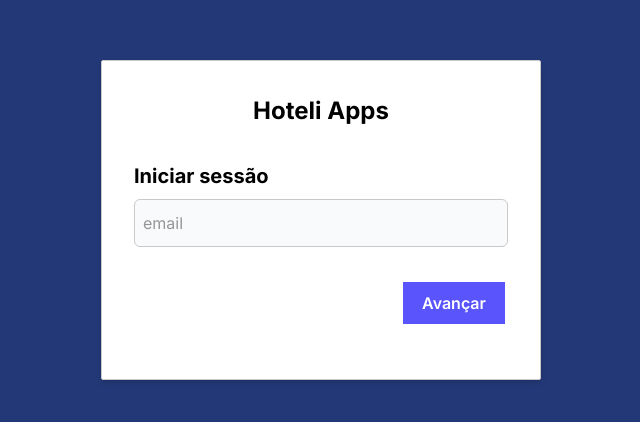
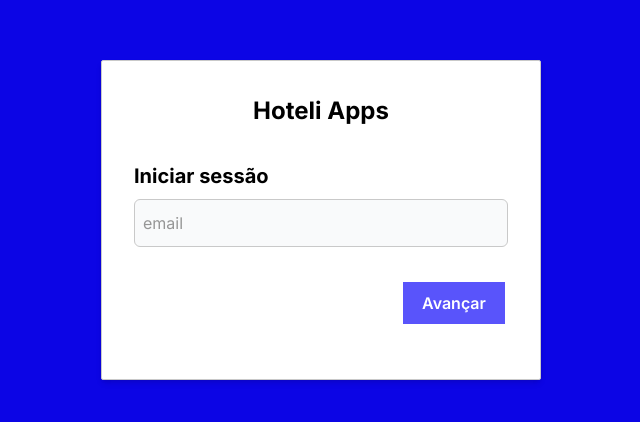
Before and after one commit to Yuri-Joel/gestao-de-hotelaria, a Next.js app: page /login in a window 1280 px wide. Shown: the part 180-602 px from the top of the page, without its empty margins (319-959 px from the left). Built offline with nearby package versions, Linux system fonts and the light colour scheme.

Commit message:
fix: update layout background color and rename login button for clarity

```diff
--- a/src/app/(public)/(auth)/layout.tsx
+++ b/src/app/(public)/(auth)/layout.tsx
@@ -1,6 +1,6 @@
 const LoginLayout = ({ children }: { children: React.ReactNode }) => {
 	return (
-		<main className="min-h-screen w-full flex items-center justify-center bg-blue">
+		<main className="min-h-screen w-full flex items-center justify-center bg-primary-800">
 			<section className="bg-white rounded-sm shadow-md p-8 w-[440px] h-80 flex flex-col gap-4 border">
 				{children}
 			</section>
--- a/src/app/(public)/(auth)/login/confirm/page.tsx
+++ b/src/app/(public)/(auth)/login/confirm/page.tsx
@@ -13,7 +13,7 @@ const ConfirmLoginPage = () => {
 	const router = useRouter();
 	const [isLoading, setIsLoading] = useState(false);
 	const { password, email, reset } = useLoginFormStore();
-	const handleNextClick = () => {
+	const handleSignInClick = () => {
 		setIsLoading(true);
 		Cookies.set("pms_token", JSON.stringify({ email, password }));
 		router.push("/");
@@ -54,7 +54,7 @@ const ConfirmLoginPage = () => {
 				<Button
 					width="108px"
 					height="100%"
-					handleClick={handleNextClick}
+					handleClick={handleSignInClick}
 					isLoading={isLoading}
 					border="solid"
 					className="rounded-none"
@@ -62,7 +62,7 @@ const ConfirmLoginPage = () => {
 						return true;
 					}}
 				>
-					Avançar
+					Entrar
 				</Button>
 				<Button
 					width="108px"
```
